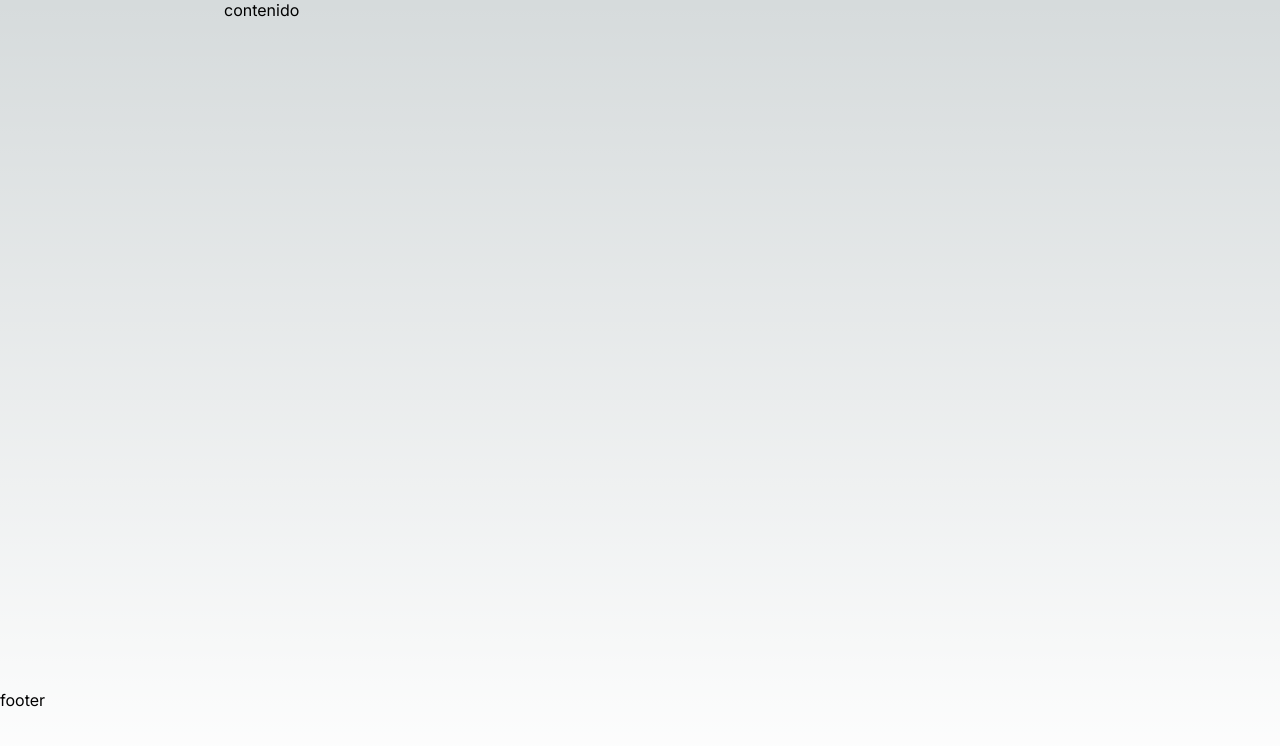
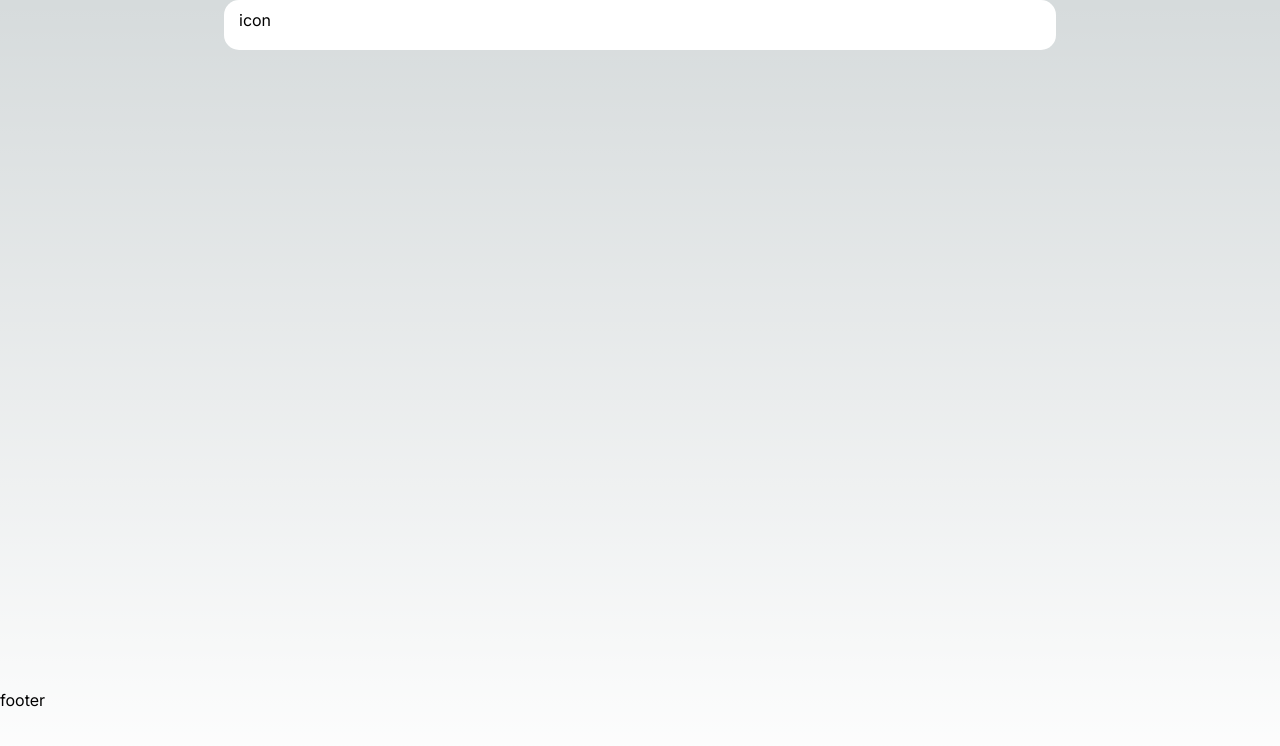
Before and after one commit to well1791/web-player-1, a Next.js app: page / in a window 1280 px wide. Shown: the top 746 px of the page. Built offline with nearby package versions, Linux system fonts and the light colour scheme.

Commit message:
feat: add search bar

```diff
--- a/src/app/page.module.css
+++ b/src/app/page.module.css
@@ -1,3 +1,22 @@
+.icon {
+  position: absolute;
+  top: 10px;
+  left: 15px;
+}
+
+.searchBar {
+  width: 100%;
+  height: 50px;
+  border: none;
+  border-radius: 15px;
+
+  padding-left: 70px;
+}
+
+.searchBarContainer {
+  position: relative;
+}
+
 .main {
   min-height: calc(100vh - 110px);
   max-width: 832px;
--- a/src/app/page.tsx
+++ b/src/app/page.tsx
@@ -4,7 +4,12 @@ import styles from "./page.module.css";
 export default function Home() {
   return (
     <div className={styles.container}>
-      <main className={styles.main}>contenido</main>
+      <main className={styles.main}>
+        <div className={styles.searchBarContainer}>
+          <span className={styles.icon}>icon</span>
+          <input className={styles.searchBar} type="text" />
+        </div>
+      </main>
       <footer className={styles.footer}>footer</footer>
     </div>
   );
```
